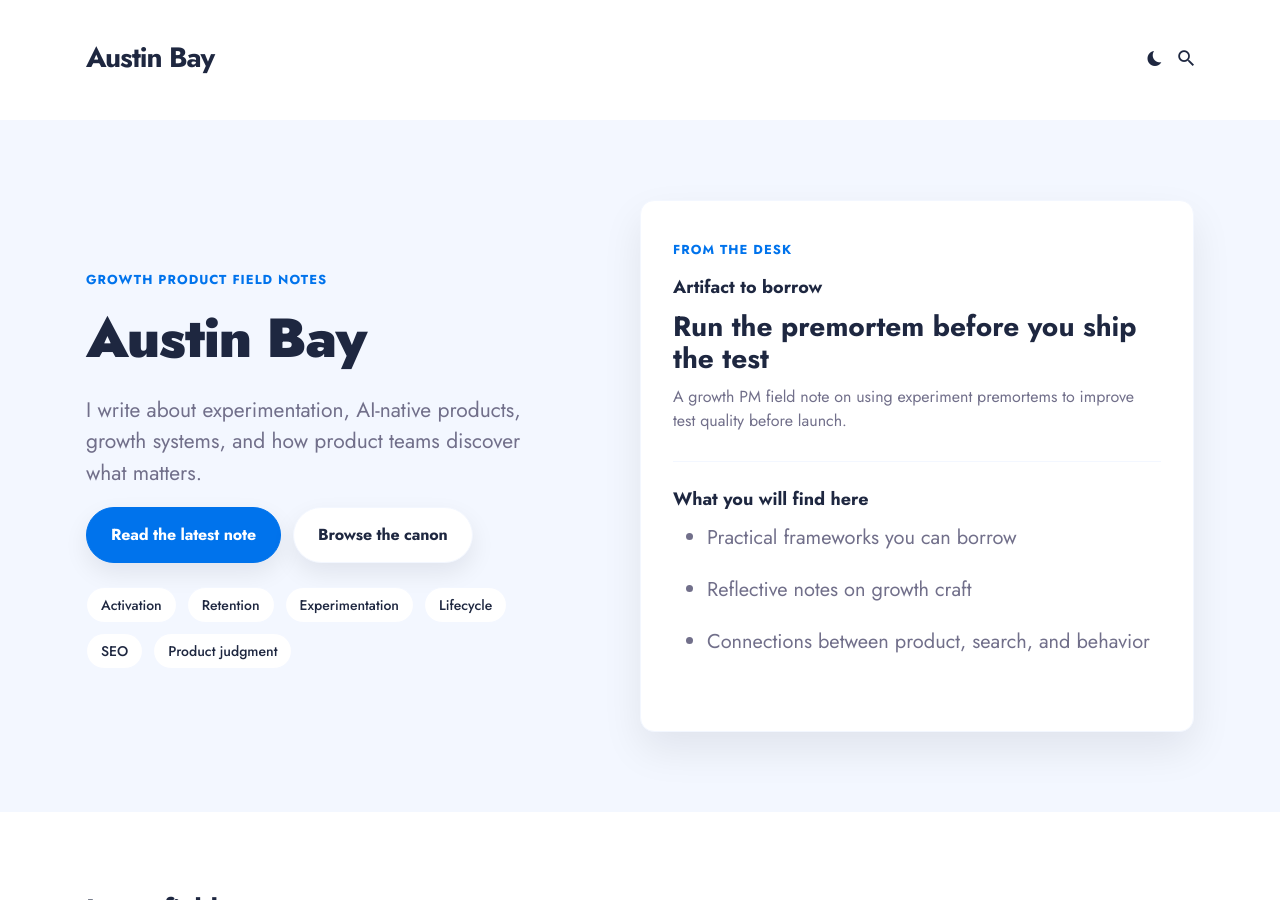
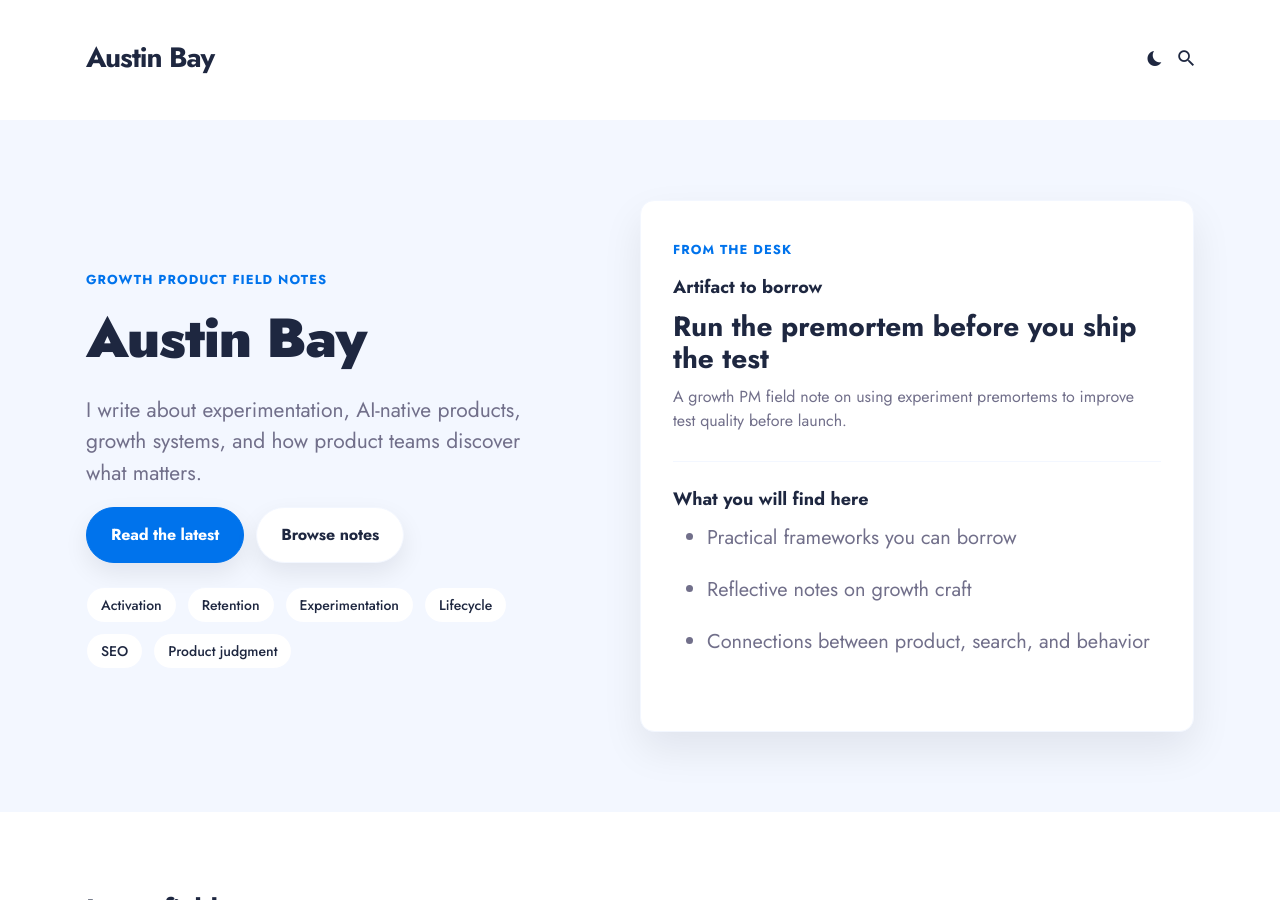
Before and after one commit to austinjbay/austinjbay.github.io, a Jekyll site: the page built from index.md, in a window 1280 px wide and 900 px high. Built offline with Jekyll 4.4.1, drawn with Linux system fonts in a browser that asks for light colours; nearby versions of some CDN libraries.

Commit message:
Shorten homepage CTA copy

```diff
--- a/_includes/hero.html
+++ b/_includes/hero.html
@@ -27,9 +27,9 @@
             <p class="hero__description">{{ site.hero.hero__description }}</p>
             <div class="hero__actions">
               {% if latest_post %}
-              <a class="button button--primary" href="{{ latest_post.url | relative_url }}">Read the latest note</a>
+              <a class="button button--primary" href="{{ latest_post.url | relative_url }}">Read the latest</a>
               {% endif %}
-              <a class="button" href="#explore-threads">Browse the canon</a>
+              <a class="button" href="#explore-threads">Browse notes</a>
             </div>
             <div class="hero__topics" aria-label="Core topics">
               <span class="hero__topic">Activation</span>
```
